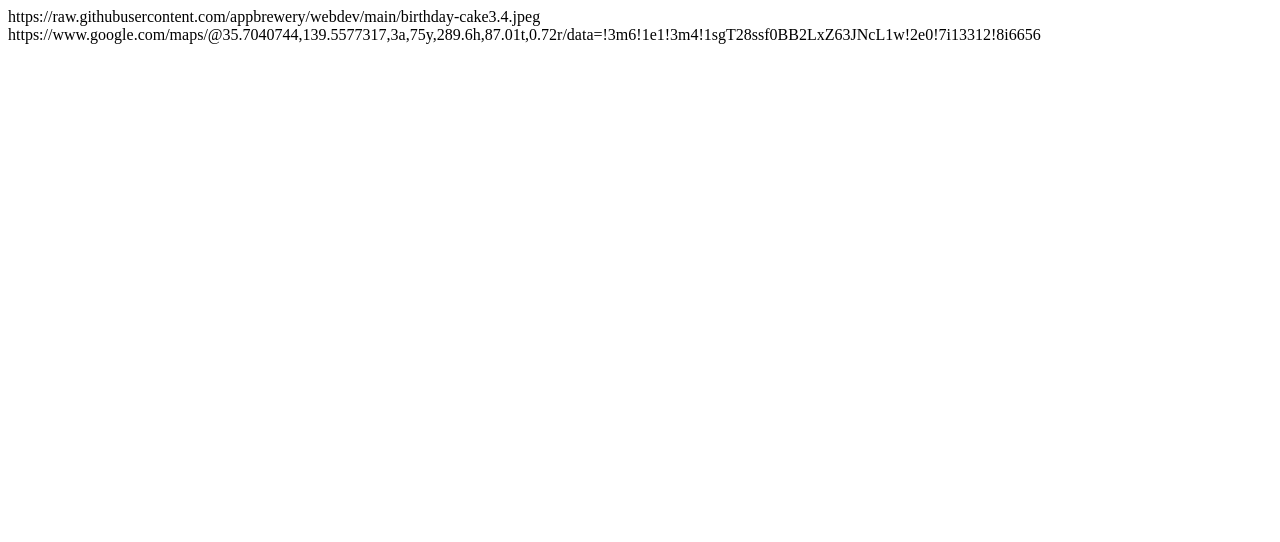
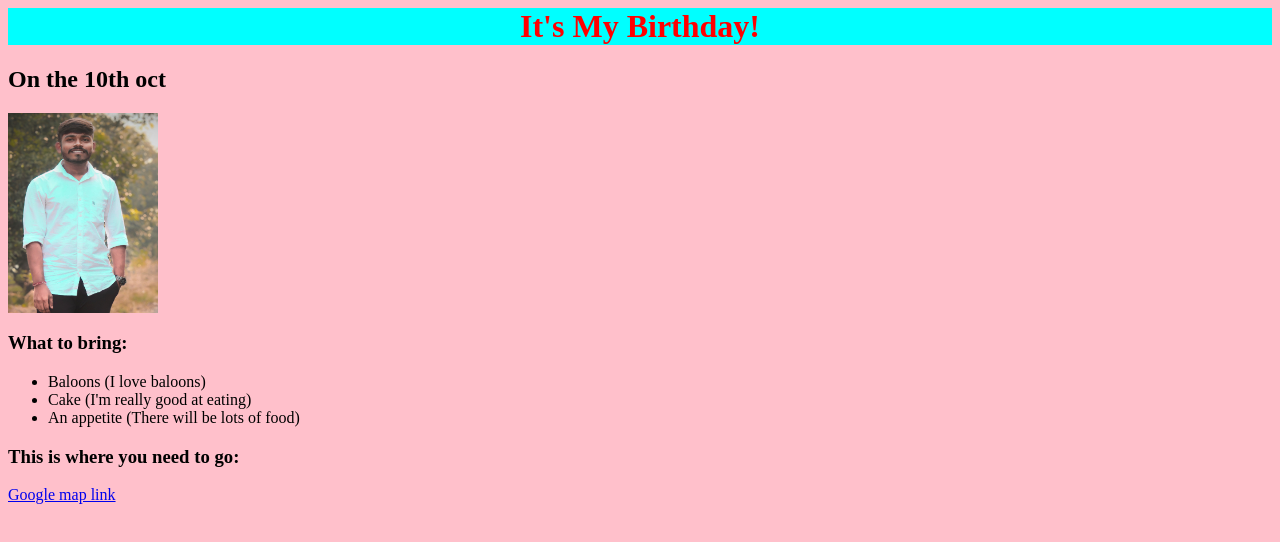
Before and after one commit to sasidharpenubhaka/htmlbirthday-, a plain HTML site: page index.html in a window 1280 px wide. Drawn offline with Linux system fonts and the light colour scheme.

Commit message:
Update index.html

```diff
--- a/index.html
+++ b/index.html
@@ -1,5 +1,35 @@
-<!-- Example image URL -->
-https://raw.githubusercontent.com/appbrewery/webdev/main/birthday-cake3.4.jpeg
+<!-- This is one possible solution -->
+<h1>It's My Birthday!</h1>
 
-<!-- Example Google Maps Link -->
-https://www.google.com/maps/@35.7040744,139.5577317,3a,75y,289.6h,87.01t,0.72r/data=!3m6!1e1!3m4!1sgT28ssf0BB2LxZ63JNcL1w!2e0!7i13312!8i6656
+<h2>On the 10th oct</h2>
+
+<img src="1000152271-01.jpeg"
+  alt="purple birthday cake with candles" />
+<style>
+  img{
+    height: 200px;
+    width: 150px;
+  }
+  h1{
+    color:red;
+    background-color: aqua;
+  }
+  *{
+    background-color: pink;
+  }
+  h1{
+    text-align: center;
+  }
+</style>
+
+<h3>What to bring:</h3>
+<ul>
+  <li>Baloons (I love baloons)</li>
+  <li>Cake (I'm really good at eating)</li>
+  <li>An appetite (There will be lots of food)</li>
+</ul>
+
+<h3>This is where you need to go:</h3>
+<a
+  href="https://www.google.com/maps/place/Vamsadhara+boys+hostal/@16.8331032,81.5281873,366m/data=!3m1!1e3!4m23!1m16!1m12!4m11!1m3!2m2!1d81.5206664!2d16.8237529!1m6!1m2!1s0x3a37b566f81a5089:0x7b9be748e5f35f7d!2zTWFkZWVuYSBNYXNqaWQg4LCu4LCm4LGA4LCo4LC-IOCwruCwvuCwuOCxjeCwnOCwv-CwpuCxjQ!2m2!1d81.5297814!2d16.8305252!2m2!3m1!5e2!3m5!1s0x3a37b336ad921b59:0x609da6d1bb4cc803!8m2!3d16.8334337!4d81.5300432!16s%2Fg%2F11sxwq9wvw?entry=ttu">Google
+  map link</a>
```
